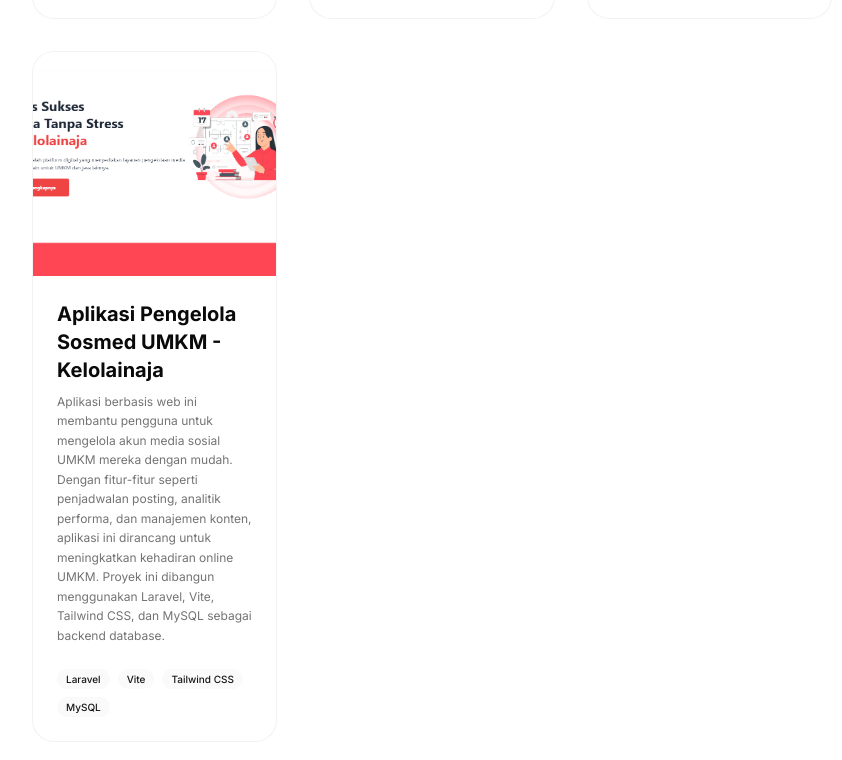
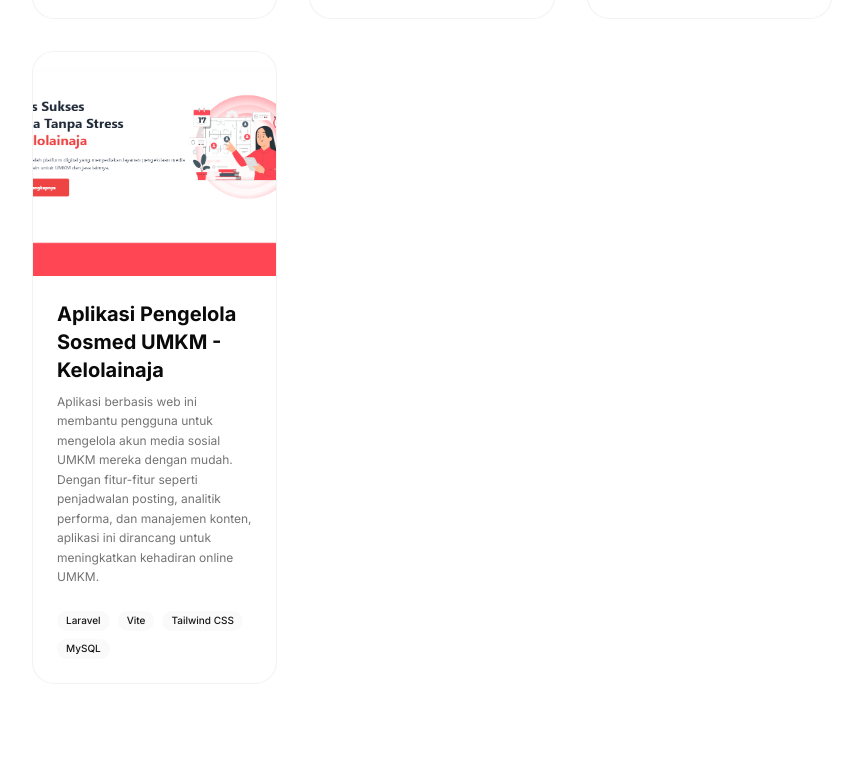
Before and after one commit to Rerey155-del/portofolio-rerey, a Next.js app: page /projects in a window 1280 px wide. Shown: the part 847-1607 px from the top of the page, without its empty margins (348-1190 px from the left). After the commit the page ends 1579 px from the top, so only its background shows below. Built offline with nearby package versions, Linux system fonts and the light colour scheme.

Commit message:
fix: update project description for "Aplikasi Pengelola Sosmed UMKM - Kelolainaja" to enhance clarity

```diff
--- a/app/projects/data.ts
+++ b/app/projects/data.ts
@@ -67,7 +67,7 @@
     id: 4,
     title: "Aplikasi Pengelola Sosmed UMKM - Kelolainaja",
     description:
-      "Aplikasi berbasis web ini membantu pengguna untuk mengelola akun media sosial UMKM mereka dengan mudah. Dengan fitur-fitur seperti penjadwalan posting, analitik performa, dan manajemen konten, aplikasi ini dirancang untuk meningkatkan kehadiran online UMKM. Proyek ini dibangun menggunakan Laravel, Vite, Tailwind CSS, dan MySQL sebagai backend database.",
+      "Aplikasi berbasis web ini membantu pengguna untuk mengelola akun media sosial UMKM mereka dengan mudah. Dengan fitur-fitur seperti penjadwalan posting, analitik performa, dan manajemen konten, aplikasi ini dirancang untuk meningkatkan kehadiran online UMKM.",
     image: "/kelolain.png",
     images: ["/kelolain.png", "/kelolain2.png", "/kelolain3.png"],
     type: "Web",
```
